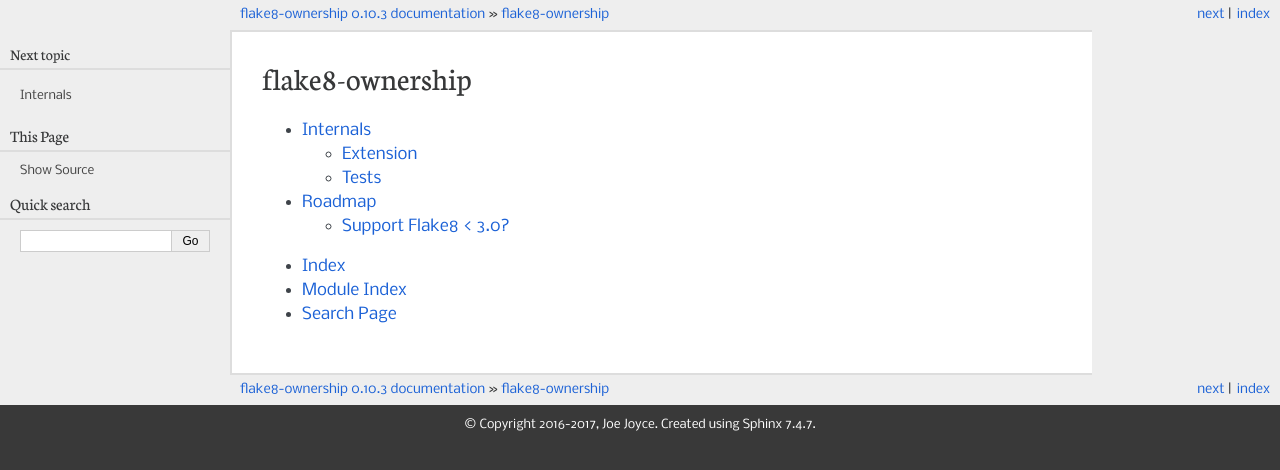
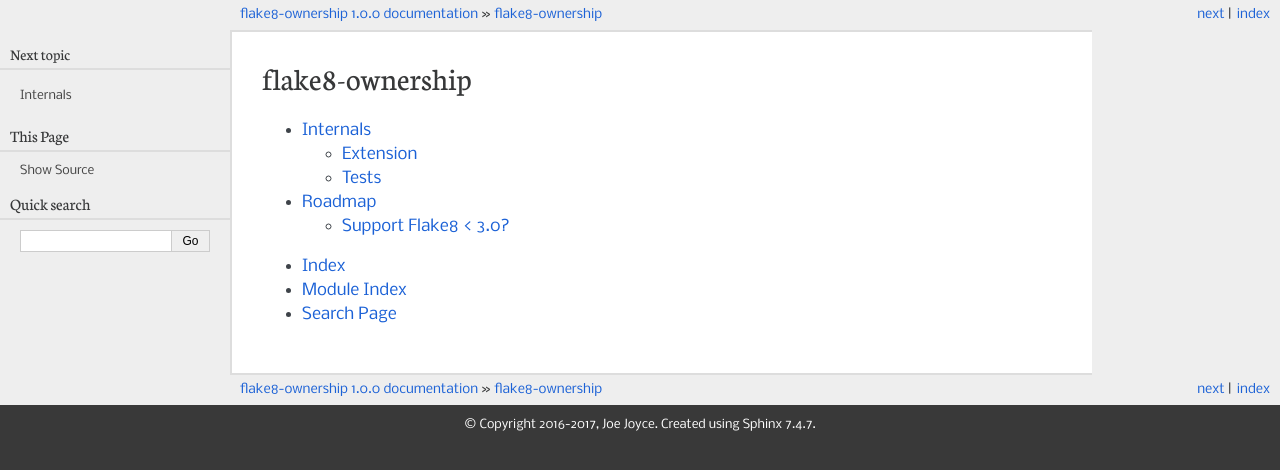
Before and after one commit to decafjoe/flake8-ownership, a Sphinx documentation site: the page built from doc/index.rst, in a window 1280 px wide. Shown: the top 470 px of the page. Built offline with Sphinx 7.4.7, drawn with Linux system fonts in a browser that asks for light colours.

Commit message:
Bumps version to 1.0.0.

```diff
--- a/CHANGELOG.rst
+++ b/CHANGELOG.rst
@@ -1,6 +1,12 @@
 
 Changelog
 =========
+
+
+1.0.0
+-----
+
+* Bumps version to 1.0.0.
 
 
 0.10.3
--- a/doc/conf.py
+++ b/doc/conf.py
@@ -23,8 +23,8 @@
 project = u'flake8-ownership'
 copyright = u'2016-2017, Joe Joyce'
 author = u'Joe Joyce'
-version = u'0.10'
-release = u'0.10.3'
+version = u'1.0'
+release = u'1.0.0'
 
 # Paths
 exclude_patterns = ['_build', 'Thumbs.db', '.DS_Store']
--- a/setup.py
+++ b/setup.py
@@ -12,7 +12,7 @@
 
 
 name = 'flake8-ownership'
-version = '0.10.3'
+version = '1.0.0'
 requires = (
     'flake8>=3,<4',
 )
```
Also changed, not shown: 1 other file.
